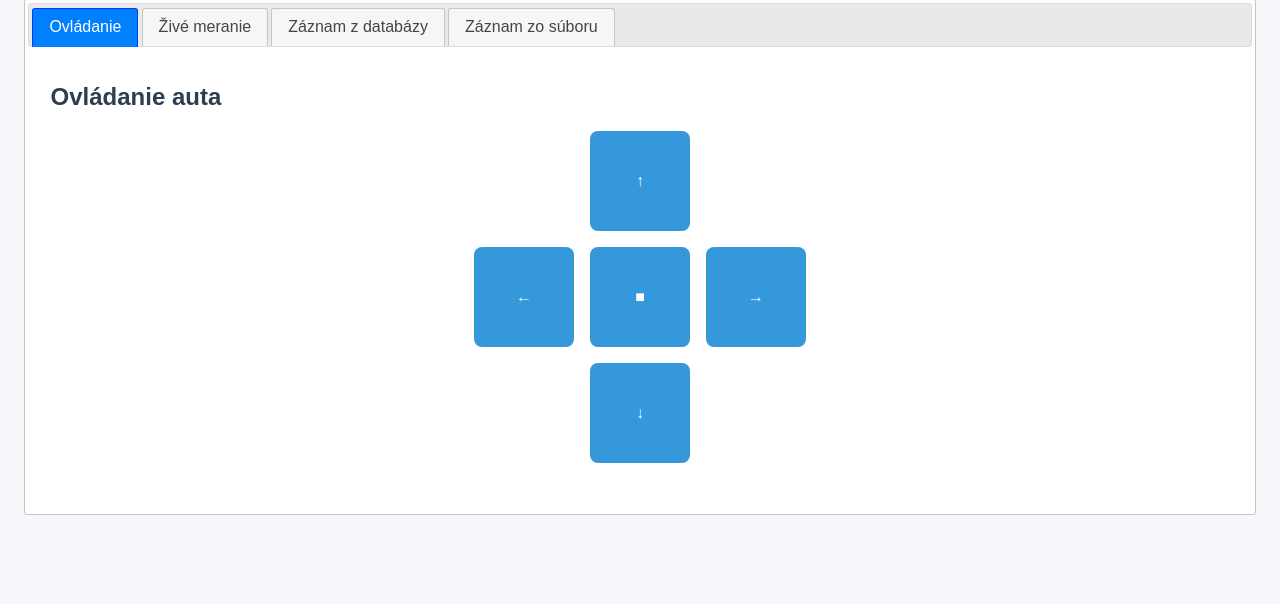
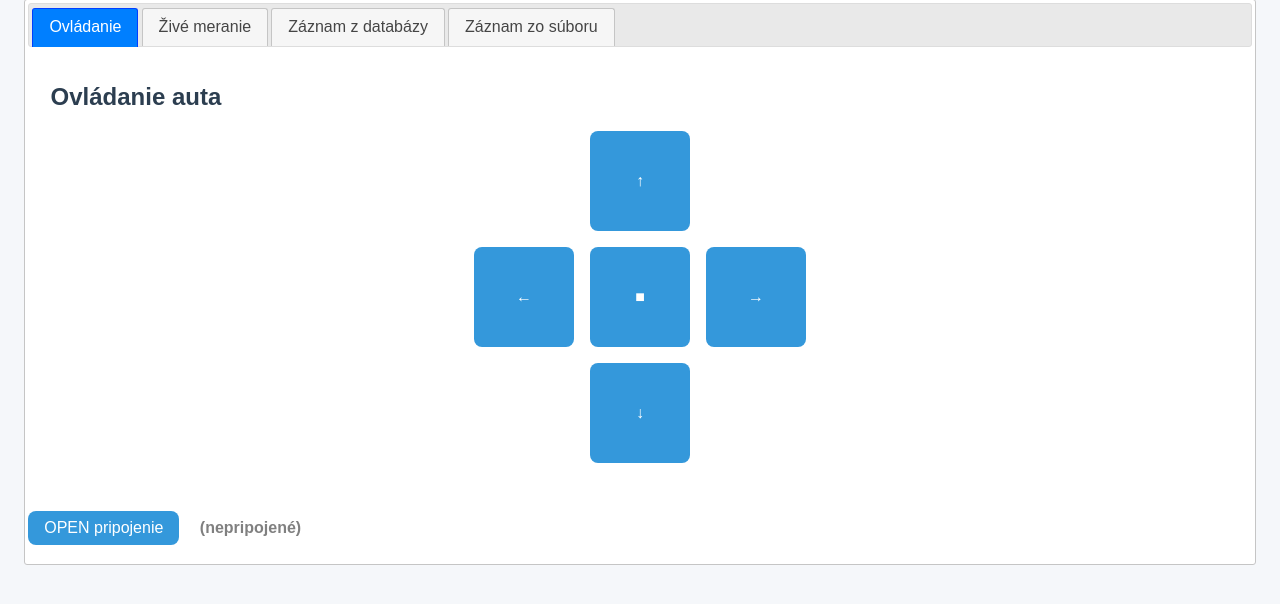
Before and after one commit to xwollentova/POIT_project, a Flask app: page / in a window 1280 px wide. Shown: the part 105-709 px from the top of the page. Run offline with Flask 2, Linux system fonts and the light colour scheme; some libraries are stand-ins or nearby versions.

Commit message:
Add motor release on startup and improve Wi-Fi connection handling; update database configuration and enhance HTML interface for connection status

```diff
--- a/server/app.py
+++ b/server/app.py
@@ -26,13 +26,14 @@ socketio = SocketIO(app, cors_allowed_origins="*", async_mode="eventlet")
 # --- Config.cfg načítanie ---
 config = ConfigParser.ConfigParser()
 config.read('config.cfg')
+myport = config.getint('mysqlDB', 'port')
 myhost = config.get('mysqlDB', 'host')
 myuser = config.get('mysqlDB', 'user')
 mypasswd = config.get('mysqlDB', 'passwd')
 mydb = config.get('mysqlDB', 'db')
 
 # --- NodeMCU ---
-NODEMCU_IP     = '192.168.88.7'
+NODEMCU_IP     = '192.168.88.5'
 NODEMCU_URL    = f'http://{NODEMCU_IP}/command'
 NODEMCU_SENSOR = f'http://{NODEMCU_IP}/sensor'
 ALLOWED = {'FORWARD','BACKWARD','LEFT','RIGHT','STOP','MEASURE_START','MEASURE_STOP'}
@@ -68,7 +69,14 @@ def health():
 @app.route('/record_json/<int:record_id>')
 def get_record_json(record_id):
     try:
-        conn = mariadb.connect(host=myhost, user=myuser, password=mypasswd, database=mydb)
+        conn = mariadb.connect(
+            host=myhost,
+            port=myport,
+            user=myuser,
+            password=mypasswd,
+            database=mydb
+        )
+
         cur = conn.cursor()
         cur.execute("SELECT id, start_time, end_time, temperatures, humidities FROM records_json WHERE id = ?", (record_id,))
         row = cur.fetchone()
--- a/server/config.cfg
+++ b/server/config.cfg
@@ -1,5 +1,6 @@
 [mysqlDB]
-host = db
+host = 192.168.88.6
+port = 3307
 user = stuuser
 passwd = stupassword
 db = poit
--- a/server/templates/index.html
+++ b/server/templates/index.html
@@ -77,6 +77,16 @@
       max-width: 600px;
       margin-top: 1rem;
     }
+    #btn-OPEN, #btn-CLOSE {
+      font-size: 1rem;
+      padding: 0.5rem 1rem;
+    }
+
+    #connStatus {
+      font-weight: bold;
+      color: gray;
+    }
+
   </style>
 </head>
 <body>
@@ -148,6 +158,13 @@
       <div id="filePlotTemp" class="plot"></div>
       <div id="filePlotHum" class="plot"></div>
     </div>
+
+    <div style="margin-bottom: 1rem;">
+      <button id="btn-OPEN"> OPEN pripojenie</button>
+      <button id="btn-CLOSE" style="display:none;"> CLOSE pripojenie</button>
+      <span id="connStatus" style="margin-left:1rem; font-weight:bold; color:gray;">(nepripojené)</span>
+    </div>
+
   </div>
 
   <!-- Skripty -->
@@ -156,10 +173,16 @@
       $("#tabs").tabs();
     });
 
+    let isOpen = false;
     const cmdSocket = io();
     function sendCmd(dir) {
+      if (!isOpen) {
+        alert("Najprv stlač tlačidlo OPEN!");
+        return;
+      }
       cmdSocket.emit('command', { direction: dir });
     }
+
     ['FORWARD','BACKWARD','LEFT','RIGHT'].forEach(dir => {
       const b = document.getElementById('btn-'+dir);
       b.addEventListener('mousedown',  ()=>sendCmd(dir));
@@ -167,7 +190,28 @@
       b.addEventListener('touchstart', e=>{ e.preventDefault(); sendCmd(dir); });
       b.addEventListener('touchend',   e=>{ e.preventDefault(); sendCmd('STOP'); });
     });
-    document.getElementById('btn-STOP').addEventListener('click', ()=>sendCmd('STOP'));
+    document.getElementById('btn-STOP').addEventListener('click', () => sendCmd('STOP'));
+    document.getElementById('btn-OPEN').addEventListener('click', () => {
+      isOpen = true;
+      document.getElementById('btn-OPEN').style.display = 'none';
+      document.getElementById('btn-CLOSE').style.display = '';
+      document.getElementById('connStatus').textContent = "(pripojené)";
+      document.getElementById('connStatus').style.color = 'green';
+      alert("Pripojenie otvorené.");
+    });
+
+    document.getElementById('btn-CLOSE').addEventListener('click', () => {
+      isOpen = false;
+      document.getElementById('btn-OPEN').style.display = '';
+      document.getElementById('btn-CLOSE').style.display = 'none';
+      document.getElementById('connStatus').textContent = "(nepripojené)";
+      document.getElementById('connStatus').style.color = 'gray';
+
+      // Stopni meranie ak beží
+      dhtSocket.emit('toggle_running');
+      alert("Pripojenie uzavreté. Komunikácia s NodeMCU zastavená.");
+    });
+
 
     const dhtSocket = io('/dht');
     const btnStart = document.getElementById('btn-START');
@@ -175,6 +219,7 @@
     const logEl    = document.getElementById('log');
     const maxPoints = 10;
     let tempX = [], tempY = [], humX = [], humY = [];
+
 
     const gaugeTemp = new RadialGauge({
       renderTo: "gaugeTemp", width: 250, height: 250,
@@ -200,7 +245,14 @@
     Plotly.newPlot('plotHum', [{ x:[], y:[], mode:'lines+markers', name:'Vlhkosť' }],
       { title: 'Vlhkosť', xaxis:{title:'Čas'}, yaxis:{title:'%'} });
 
-    btnStart.addEventListener('click', () => dhtSocket.emit('toggle_running'));
+      btnStart.addEventListener('click', () => {
+        if (!isOpen) {
+          alert("Najprv stlač OPEN, aby si mohol začať merať.");
+          return;
+        }
+        dhtSocket.emit('toggle_running');
+      });
+
     btnExit .addEventListener('click', () => dhtSocket.emit('toggle_running'));
 
     dhtSocket.on('dht_status', msg => {
```
Also changed, not shown: 4 other files.
